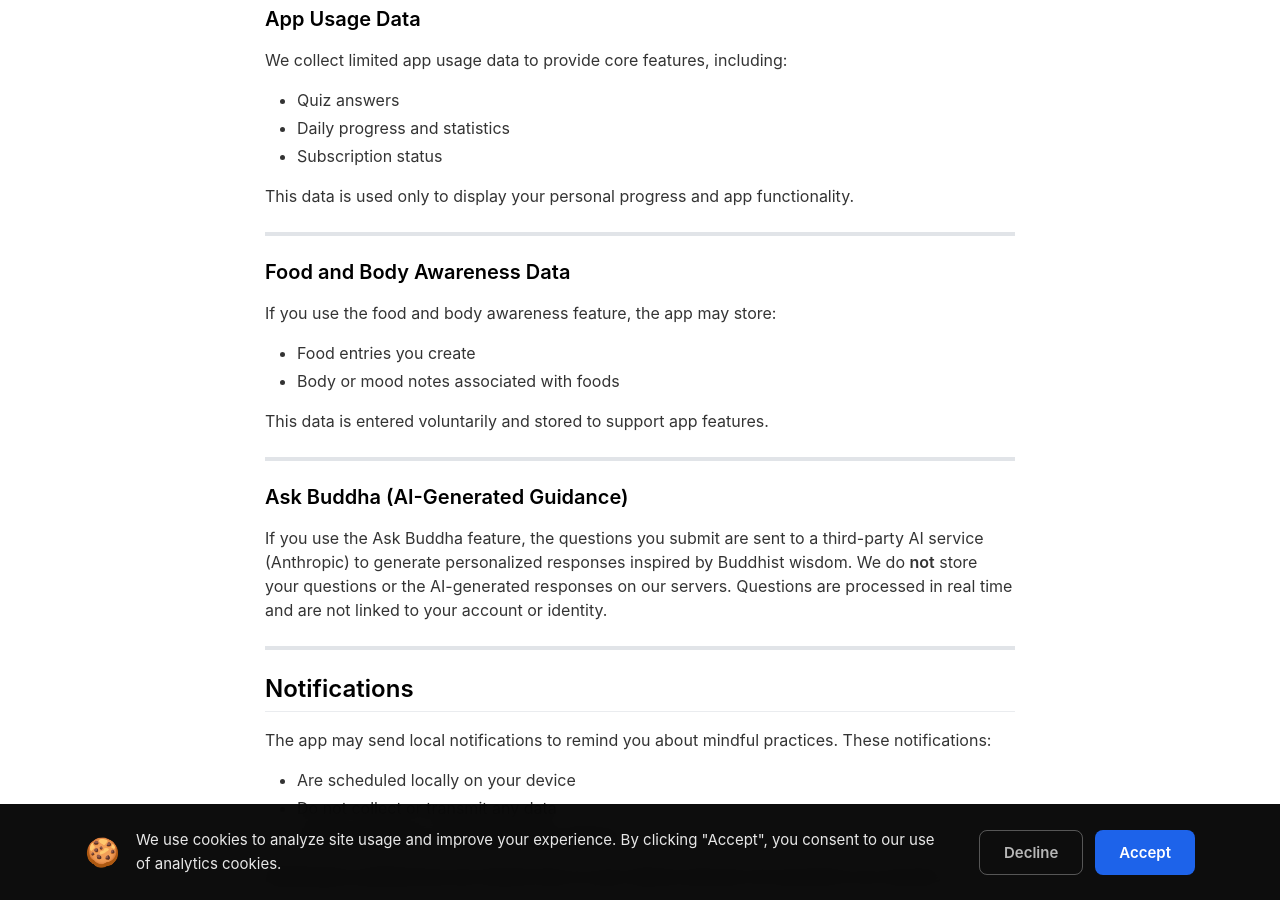
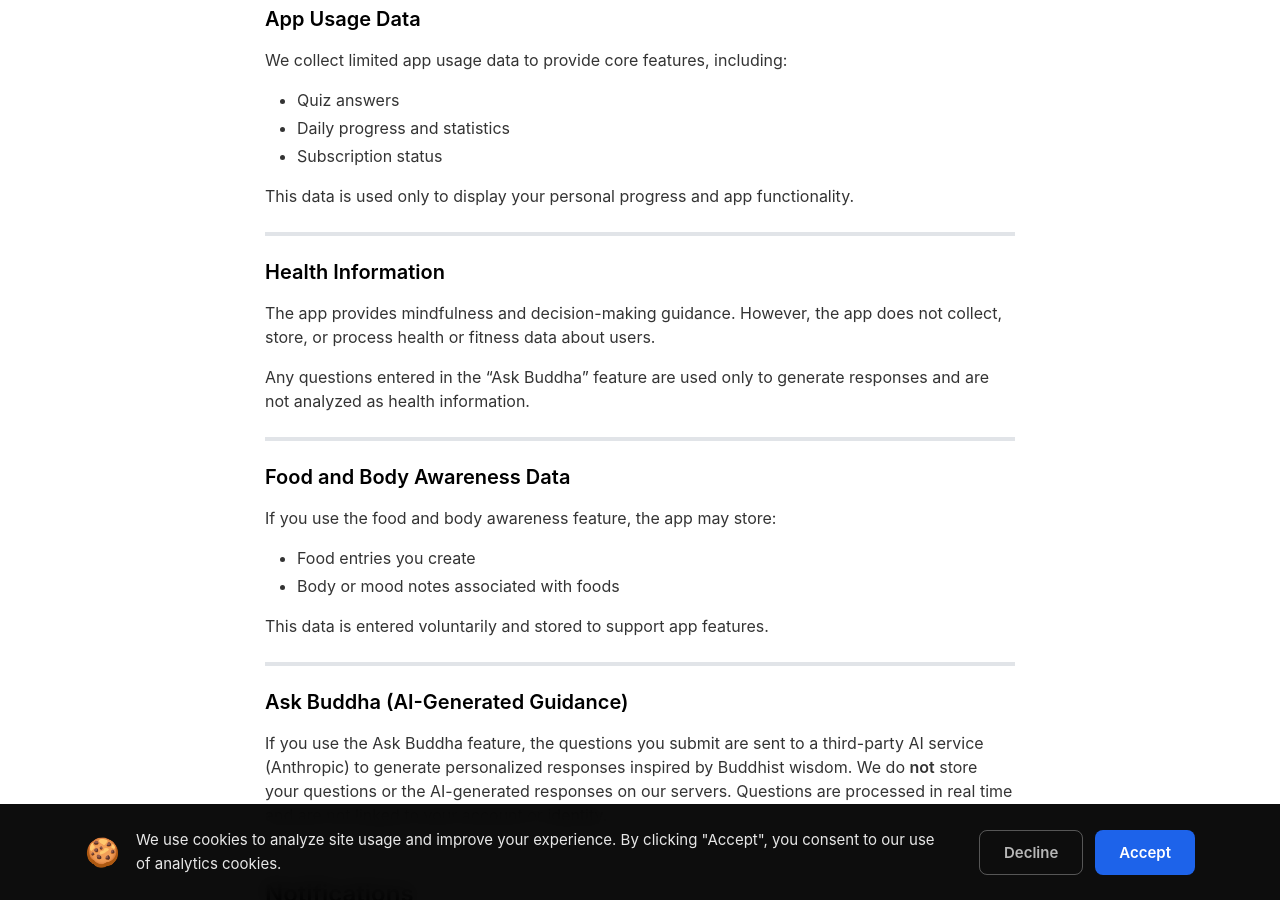
Before and after one commit to choose-like-buddha/website, a Jekyll site: the page built from _pages/privacy-policy.md, in a window 1280 px wide and 900 px high, scrolled down 664 px. Built offline with Jekyll 4.4.1, drawn with Linux system fonts in a browser that asks for light colours; nearby versions of some CDN libraries.

Commit message:
updated PP

```diff
--- a/_pages/privacy-policy.md
+++ b/_pages/privacy-policy.md
@@ -36,6 +36,15 @@ We collect limited app usage data to provide core features, including:
 - Subscription status
 
 This data is used only to display your personal progress and app functionality.
+
+---
+
+### Health Information
+
+The app provides mindfulness and decision-making guidance.
+However, the app does not collect, store, or process health or fitness data about users.
+
+Any questions entered in the “Ask Buddha” feature are used only to generate responses and are not analyzed as health information.
 
 ---
 
```
